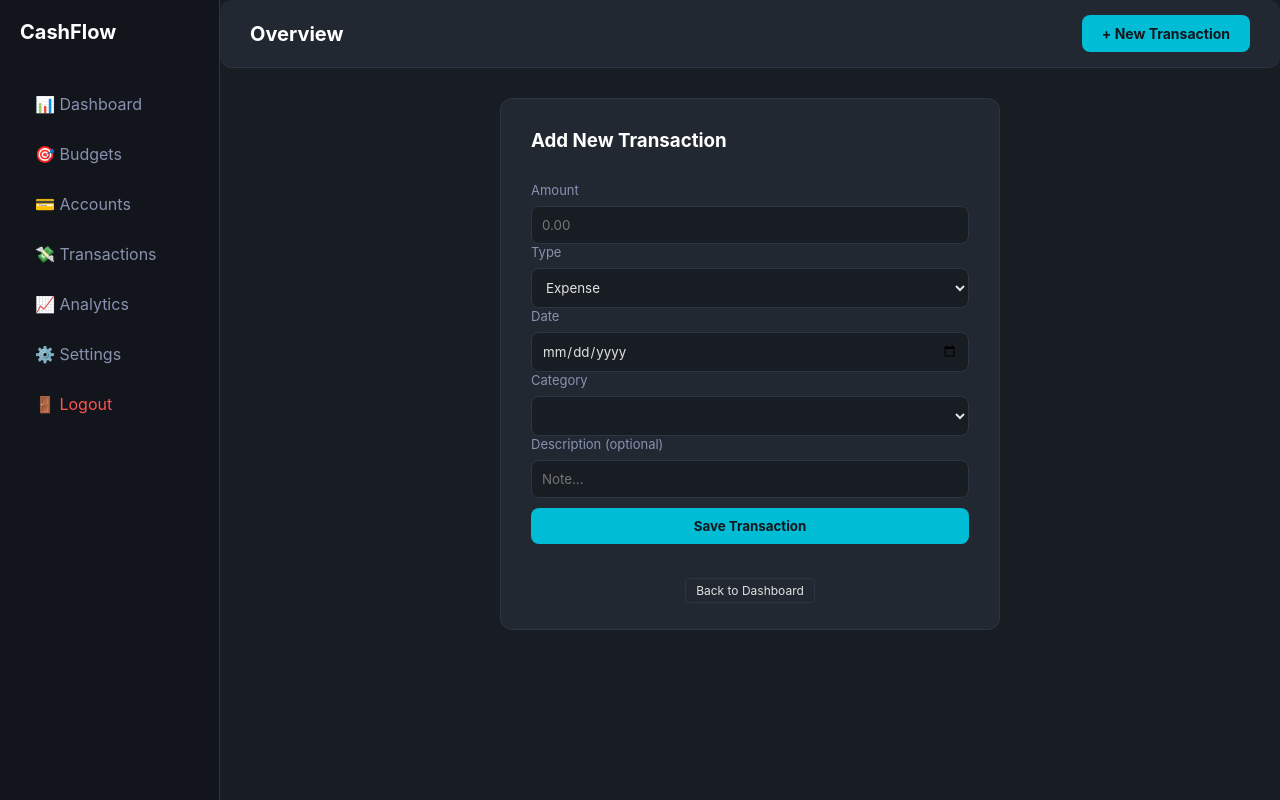
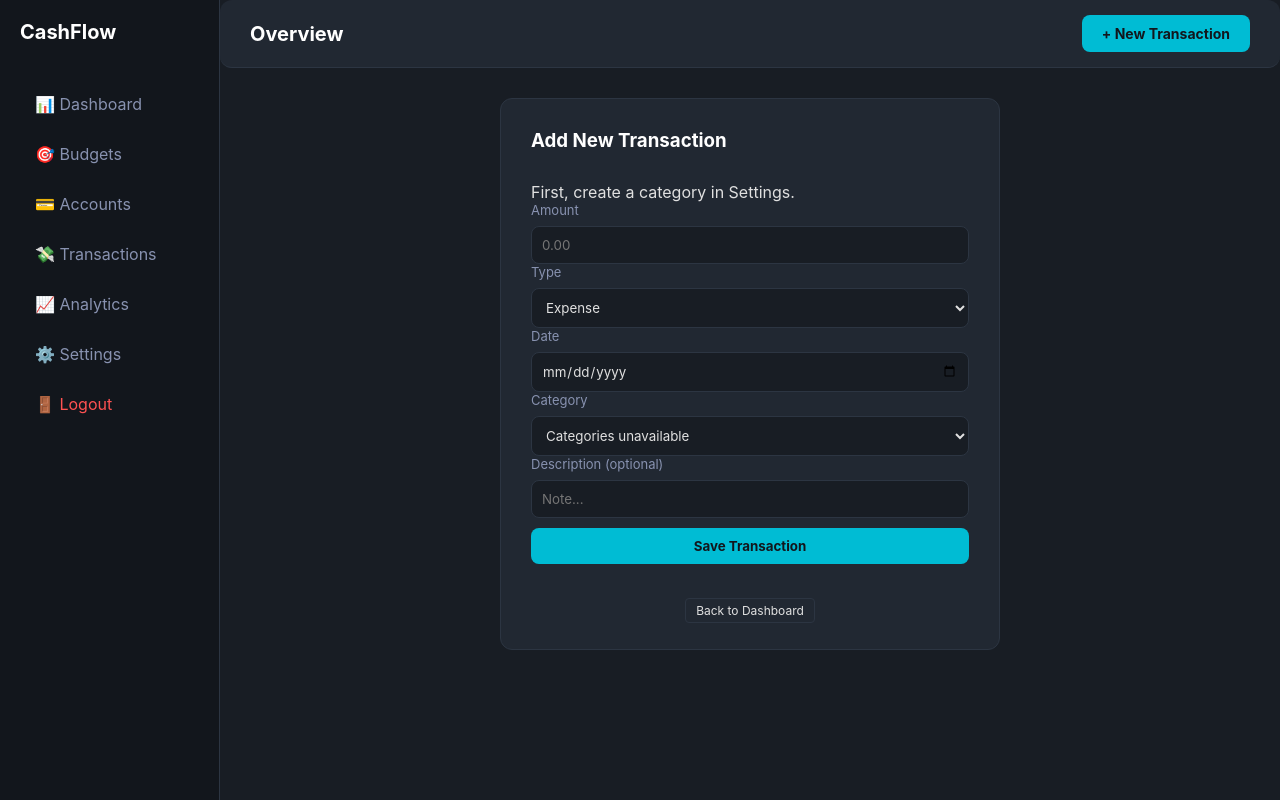
Before and after one commit to borisme78/pet_project_CashFlow, a Flask app: page /add-transaction in a window 1280 px wide. Run offline with Flask 3, Linux system fonts and the light colour scheme; the visitor is signed in with stand-in values (Sample User, id 1); data that the repository does not hold is empty; some libraries are stand-ins or nearby versions.

Commit message:
feat(transactions): load form data with JavaScript

```diff
--- a/app.py
+++ b/app.py
@@ -206,29 +206,32 @@ def index():
 @app.route("/add-transaction", methods=["GET", "POST"])
 @login_required
 def add_transaction():
+
+    if request.method != "POST":
+        return render_template("add_transaction.html")
+
     current_user_id = session["user_id"]
+
+    amount, transaction_type, date, category, description = (
+        parse_and_validate_transaction(request.form, current_user_id)
+    )
 
     connection = get_db_connection()
     try:
-        cursor = connection.cursor(cursor_factory=psycopg2.extras.RealDictCursor)
-        if request.method == "POST":
-            amount, transaction_type, date, category, description = parse_and_validate_transaction(request.form, current_user_id)
-            cursor.execute(
+        cursor = connection.cursor()
+        cursor.execute(
                 """
-                INSERT INTO transactions (amount, type, date, category, description, user_id)
+            INSERT INTO transactions (amount, type, date, category, description, user_id)
                 VALUES (%s, %s, %s, %s, %s, %s);
                 """,
                 (amount, transaction_type, date, category, description, current_user_id),
             )
-            connection.commit()
-            return flask.redirect("/")
 
-        cursor.execute("SELECT * FROM categories WHERE user_id = %s ORDER BY type, name;", (current_user_id,))
-        categories = cursor.fetchall()
+        connection.commit()
     finally:
         connection.close()
 
-    return flask.render_template("add_transaction.html", categories=categories)
+    return redirect(url_for("index"))
 
 
 @app.route("/edit/<int:transaction_id>", methods=["GET", "POST"])
@@ -466,6 +469,7 @@ def get_transaction(transaction_id):
     finally:
         connection.close()
 
+    transaction["date"] = transaction["date"].isoformat()
     return flask.jsonify(transaction)
 
 
--- a/static/js/add-transaction.js
+++ b/static/js/add-transaction.js
@@ -1,5 +1,54 @@
 const transactionForm = document.querySelector("#transaction-form");
 const formError = document.querySelector("#form-error");
+const categorySelect = document.querySelector("#category")
+
+async function loadCategories() {
+    const response = await fetch("api/categories");
+
+    if (!response.ok) {
+        throw new Error(
+            `Failed to retrieve categories: ${response.status}`
+        );
+    }
+
+    const categories = await response.json();
+
+    if (
+        !Array.isArray(categories) ||
+        !categories.every((category) =>
+            category !== null &&
+        typeof category.name === "string" &&
+        ["income", "expense"].includes(category.type)
+        )
+    ) {
+        throw new Error("The server returned incorrect category data.");
+    }
+
+    if (categories.length === 0) {
+        throw new Error("First, create a category in Settings.");
+    }
+
+    categorySelect.replaceChildren(
+        new Option("Select a category", "")
+    )
+
+    for (const category of categories) {
+        const option = new Option(
+            `${category.name} (${category.type})`,
+            category.name
+        );
+        categorySelect.append(option);
+    }
+}
+
+loadCategories().catch((error) => {
+    categorySelect.replaceChildren(
+        new Option("Categories unavailable", "")
+    );
+
+    formError.textContent = error.message;
+    formError.hidden = false;
+});
 
 transactionForm.addEventListener("submit", async (event) => {
     event.preventDefault();
--- a/templates/add_transaction.html
+++ b/templates/add_transaction.html
@@ -39,9 +39,7 @@
             <div class="form-group">
                 <label for="category">Category</label>
                 <select id="category" name="category" required>
-                    {% for cat in categories %}
-                    <option value="{{ cat.name }}">{{ cat.name }} ({{ cat.type }})</option>
-                    {% endfor %}
+                    <option value="">Loading category…</option>
                 </select>
             </div>
 
```
Also changed, not shown: static/js/edit-transaction.js (+47 -0 lines), templates/edit_transaction.html (+28 -19 lines).
